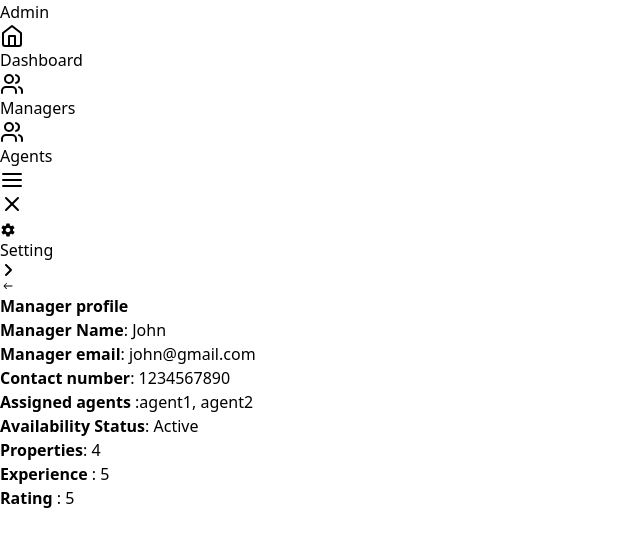
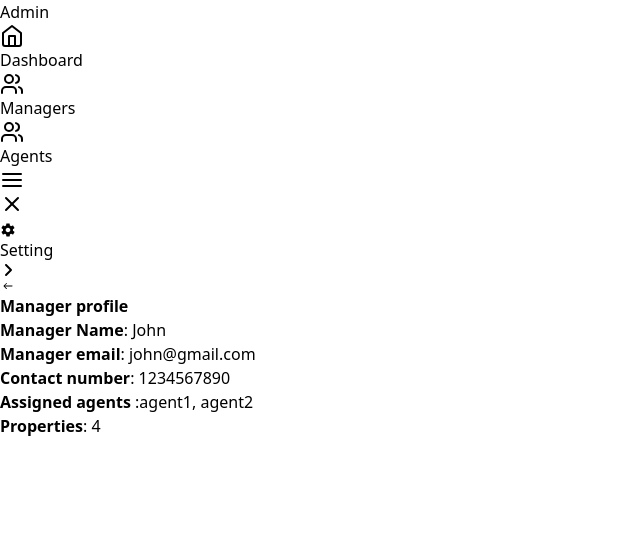
Before and after one commit to Metaversestudios1/boomathaCRM, a React (Vite) app in the folder frontend/: page /managers/viewmanager/1 in a window 1280 px wide. Shown: the top 546 px of the page, without its empty margins (0-640 px from the left). Built offline with nearby package versions, Linux system fonts and the light colour scheme.

Commit message:
Update ViewManager.jsx

```diff
--- a/frontend/src/components/managers/ViewManager.jsx
+++ b/frontend/src/components/managers/ViewManager.jsx
@@ -153,15 +153,7 @@ const ViewManager = () => {
                 <b>Assigned agents</b> :agent1, agent2
               </label>
             </div>
-            <div>
-              <label
-                htmlFor="rank"
-                className="block mb-2 text-sm font-medium text-gray-900 dark:text-black"
-              >
-                <b>Availability Status</b>: Active
-                {/* Display rank name */}
-              </label>
-            </div>
+
             <div>
               <label
                 htmlFor="clients"
@@ -171,22 +163,8 @@ const ViewManager = () => {
               </label>
             </div>
 
-            <div>
-              <label
-                htmlFor="superior"
-                className="block mb-2 text-sm font-medium text-gray-900 dark:text-black"
-              >
-                <b>Experience</b> : 5
-              </label>
-            </div>
-            <div>
-              <label
-                htmlFor="superior"
-                className="block mb-2 text-sm font-medium text-gray-900 dark:text-black"
-              >
-                <b>Rating</b> : 5
-              </label>
-            </div>
+
+
           </div>
         </form>
       </div>
```
